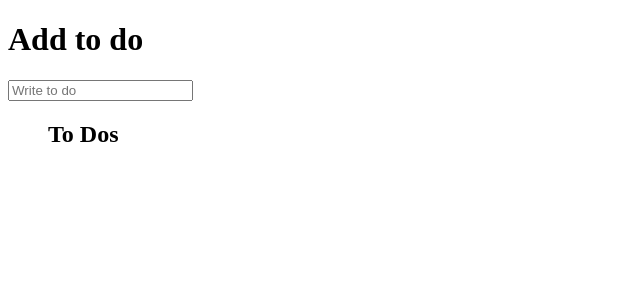
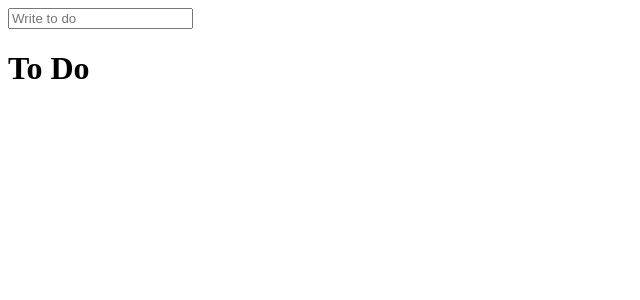
Before and after one commit to helious23/react-hook, a React (Create React App) app: page / in a window 1280 px wide. Shown: the top 300 px of the page, without its empty margins (0-640 px from the left). Built offline with nearby package versions, Linux system fonts and the light colour scheme.

Commit message:
#9.13 Refactoring with Context part Two

```diff
--- a/src/App.js
+++ /dev/null
@@ -1,76 +0,0 @@
-import { useReducer, useState } from "react";
-import reducer, {
-  ADD,
-  COMPLETE,
-  DEL,
-  initialState,
-  UNCOMPLETE,
-} from "./reducer";
-
-function App() {
-  const [state, dispatch] = useReducer(reducer, initialState);
-  const [newToDo, setNewToDo] = useState("");
-  const onSubmit = (e) => {
-    e.preventDefault();
-    dispatch({ type: ADD, payload: newToDo });
-    setNewToDo("");
-  };
-  const onChange = (e) => {
-    const {
-      target: { value },
-    } = e;
-    setNewToDo(value);
-  };
-  return (
-    <>
-      <h1>Add to do</h1>
-      <form onSubmit={onSubmit}>
-        <input
-          value={newToDo}
-          type="text"
-          placeholder="Write to do"
-          onChange={onChange}
-        ></input>
-      </form>
-      <ul>
-        <h2>To Dos</h2>
-        {state.toDos.map((toDo) => (
-          <li key={toDo.id}>
-            <span>{toDo.text}</span>
-            <span onClick={() => dispatch({ type: DEL, payload: toDo.id })}>
-              ❌
-            </span>
-            <span
-              onClick={() => dispatch({ type: COMPLETE, payload: toDo.id })}
-            >
-              ✅
-            </span>
-          </li>
-        ))}
-      </ul>
-      <ul>
-        {state.completed.length !== 0 && (
-          <>
-            <h2>Completed</h2>
-            {state.completed.map((toDo) => (
-              <li key={toDo.id}>
-                <span>{toDo.text}</span>
-                <span onClick={() => dispatch({ type: DEL, payload: toDo.id })}>
-                  ❌
-                </span>
-                <span
-                  onClick={() =>
-                    dispatch({ type: UNCOMPLETE, payload: toDo.id })
-                  }
-                >
-                  🤷🏼‍♂️
-                </span>
-              </li>
-            ))}
-          </>
-        )}
-      </ul>
-    </>
-  );
-}
-export default App;
--- /dev/null
+++ b/src/actions.js
@@ -0,0 +1,4 @@
+export const ADD = "add";
+export const DEL = "del";
+export const COMPLETE = "complete";
+export const UNCOMPLETE = "uncomplete";
--- /dev/null
+++ b/src/components/Add.js
@@ -0,0 +1,31 @@
+import React, { useState } from "react";
+import { ADD } from "../actions";
+import { useDispatch } from "../context";
+
+export default function Add() {
+  const [newToDo, setNewToDo] = useState("");
+  const dispatch = useDispatch();
+  const onSubmit = (e) => {
+    e.preventDefault();
+    dispatch({ type: ADD, payload: newToDo });
+    setNewToDo("");
+  };
+  const onChange = (e) => {
+    const {
+      target: { value },
+    } = e;
+    setNewToDo(value);
+  };
+  return (
+    <>
+      <form onSubmit={onSubmit}>
+        <input
+          value={newToDo}
+          type="text"
+          placeholder="Write to do"
+          onChange={onChange}
+        ></input>
+      </form>
+    </>
+  );
+}
--- /dev/null
+++ b/src/components/App.js
@@ -0,0 +1,25 @@
+import Add from "./Add";
+import List from "./List";
+import { useState } from "../context";
+import ToDo from "./ToDo";
+
+function App() {
+  const { toDos, completed } = useState();
+
+  return (
+    <>
+      <Add />
+      <List name={"To Do"}>
+        {toDos.map((toDo) => (
+          <ToDo key={toDo.id} id={toDo.id} text={toDo.text} />
+        ))}
+      </List>
+      <List name={completed.length !== 0 ? "Completed" : ""}>
+        {completed.map((toDo) => (
+          <ToDo key={toDo.id} id={toDo.id} text={toDo.text} isCompleted />
+        ))}
+      </List>
+    </>
+  );
+}
+export default App;
--- /dev/null
+++ b/src/components/List.js
@@ -0,0 +1,8 @@
+export default function List({ name, children }) {
+  return (
+    <>
+      <h1>{name}</h1>
+      <ul>{children}</ul>
+    </>
+  );
+}
--- /dev/null
+++ b/src/components/ToDo.js
@@ -0,0 +1,19 @@
+import { COMPLETE, DEL, UNCOMPLETE } from "../actions";
+import { useDispatch } from "../context";
+
+export default function ToDo({ text, id, isCompleted }) {
+  const dispatch = useDispatch();
+  return (
+    <li>
+      <span>{text}</span>
+      <span onClick={() => dispatch({ type: DEL, payload: id })}>❌</span>
+      <span
+        onClick={() =>
+          dispatch({ type: isCompleted ? UNCOMPLETE : COMPLETE, payload: id })
+        }
+      >
+        {isCompleted ? "🤷🏼‍♂️" : "✅"}
+      </span>
+    </li>
+  );
+}
--- /dev/null
+++ b/src/context.js
@@ -0,0 +1,25 @@
+import { createContext, useContext, useReducer } from "react";
+import reducer, { initialState } from "./reducer";
+
+const ToDosContext = createContext();
+
+const ToDosProvider = ({ children }) => {
+  const [state, dispatch] = useReducer(reducer, initialState);
+  return (
+    <ToDosContext.Provider value={{ state, dispatch }}>
+      {children}
+    </ToDosContext.Provider>
+  );
+};
+
+export const useDispatch = () => {
+  const { dispatch } = useContext(ToDosContext);
+  return dispatch;
+};
+
+export const useState = () => {
+  const { state } = useContext(ToDosContext);
+  return state;
+};
+
+export default ToDosProvider;
--- a/src/index.js
+++ b/src/index.js
@@ -1,10 +1,13 @@
 import React from "react";
 import ReactDOM from "react-dom";
-import App from "./App";
+import App from "./components/App";
+import ToDosProvider from "./context";
 
 ReactDOM.render(
   <React.StrictMode>
-    <App />
+    <ToDosProvider>
+      <App />
+    </ToDosProvider>
   </React.StrictMode>,
   document.getElementById("root")
 );
--- a/src/reducer.js
+++ b/src/reducer.js
@@ -1,16 +1,10 @@
 import { v4 as uuidv4 } from "uuid";
+import { ADD, COMPLETE, DEL, UNCOMPLETE } from "./actions";
 // initialState 설정
 export const initialState = {
   toDos: [],
   completed: [],
 };
-
-// reducer 의 switch 에서 사용할 변수 설정
-// dispatch 에서도 사용
-export const ADD = "add";
-export const DEL = "del";
-export const COMPLETE = "complete";
-export const UNCOMPLETE = "uncomplete";
 
 const reducer = (state, action) => {
   switch (action.type) {
```
